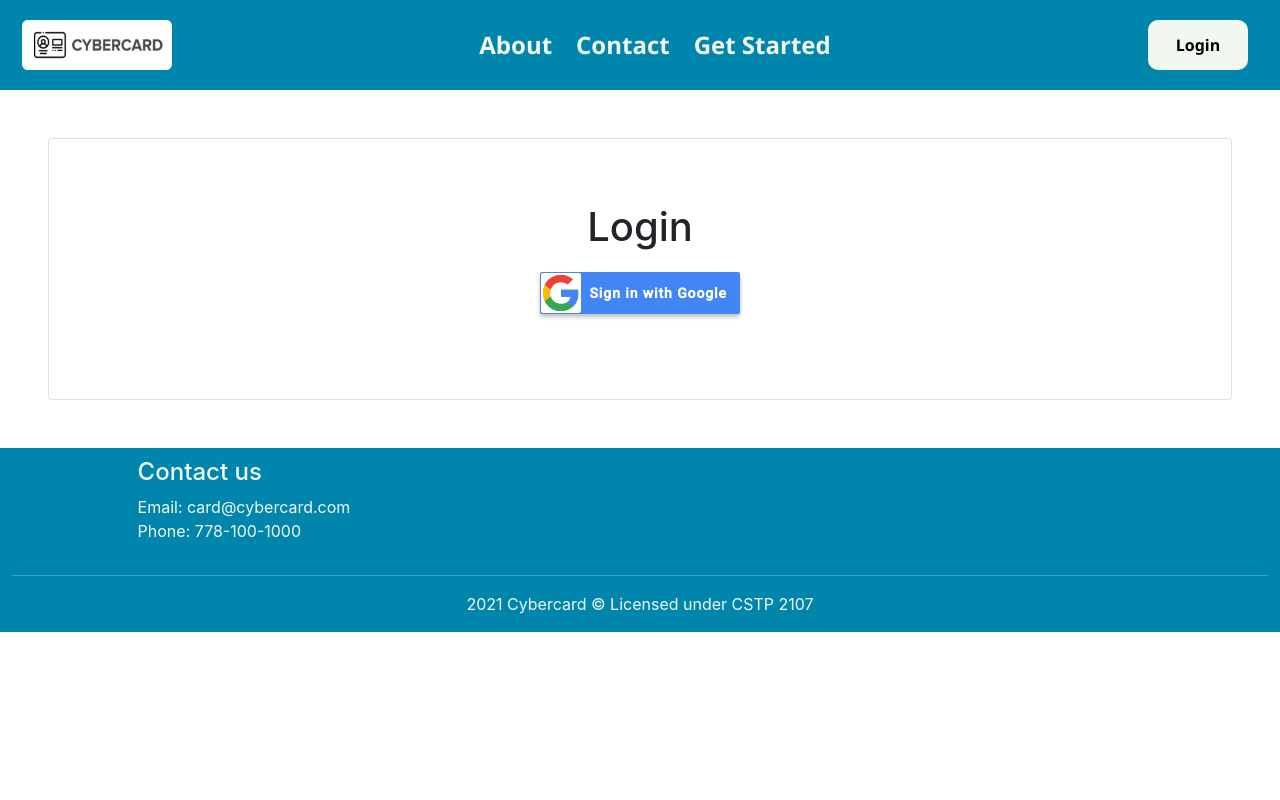
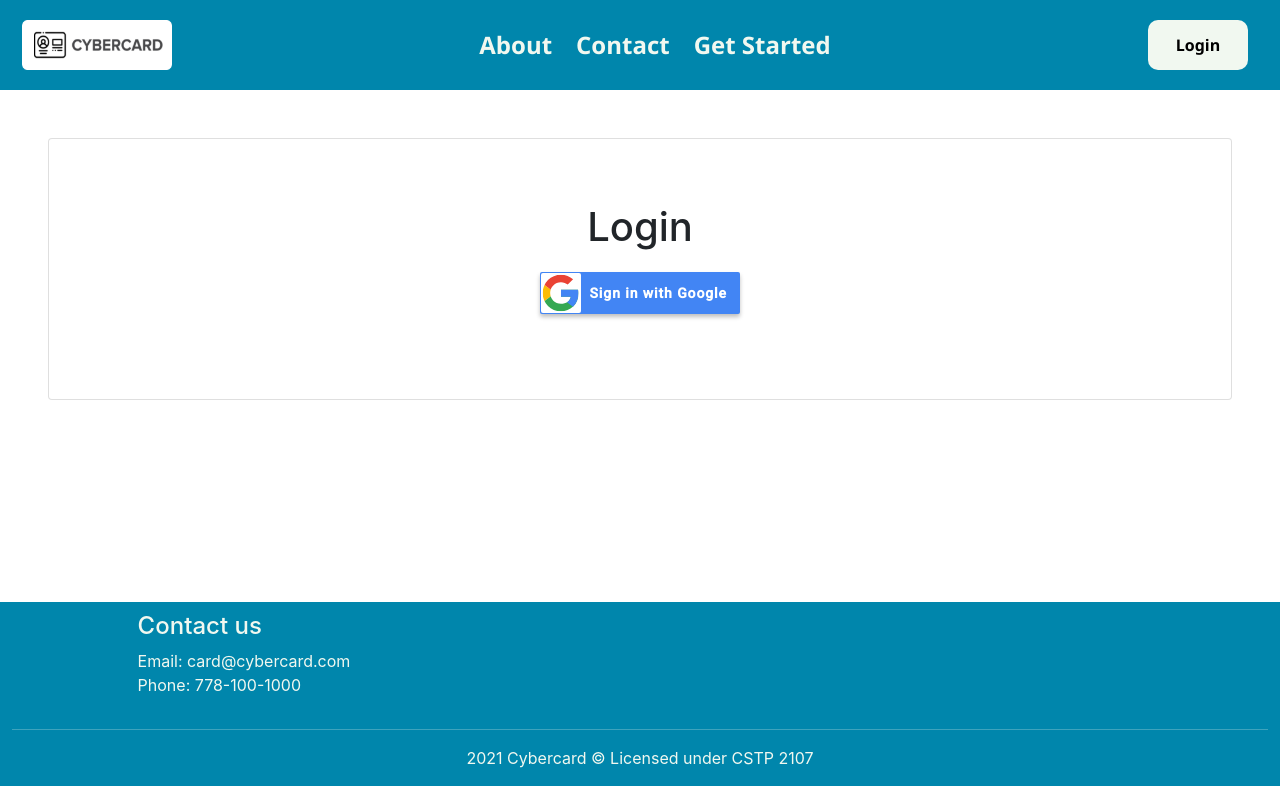
Before and after one commit to harleenjhamat/CSTP2107-BusinessCardApp, a Next.js app: page /auth/signIn in a window 1280 px wide. Built offline with nearby package versions, Linux system fonts and the light colour scheme; no server answers.

Commit message:
maintain loginContainer viewpoint at 58vh

```diff
--- a/src/components/GoogleLoginButton.jsx
+++ b/src/components/GoogleLoginButton.jsx
@@ -1,4 +1,4 @@
-import styles from "../styles/googleLoginButton.module.scss";
+import styles from "../styles/login.module.scss";
 
 const GoogleLoginButton = ({ handleSignIn }) => {
   return (
--- a/src/pages/auth/signIn.js
+++ b/src/pages/auth/signIn.js
@@ -1,16 +1,19 @@
 import { signIn } from "next-auth/client";
 
 import GoogleLoginButton from "../../components/GoogleLoginButton";
+import styles from "../../styles/login.module.scss";
 
 export default function SignIn() {
   return (
     <>
-        <div className="card m-5 p-5">
-          <div className="card-body text-center">
-            <h1>Login</h1>
-            <GoogleLoginButton handleSignIn={() => signIn("google")} />
-          </div>
+    <div className={styles.loginContainer}>
+      <div className="card m-5 p-5">
+        <div className="card-body text-center">
+          <h1>Login</h1>
+          <GoogleLoginButton handleSignIn={() => signIn("google")} />
         </div>
+      </div>
+    </div>
     </>
   );
 }
--- a/src/styles/googleLoginButton.module.scss
+++ b/src/styles/login.module.scss
@@ -1,7 +1,9 @@
 @import './colors.scss';
 @import url(https://fonts.googleapis.com/css?family=Roboto:500);
 
-
+.loginContainer{
+  min-height: 58vh;
+}
 
 .googleBtn {
   color:$ivory;
```
